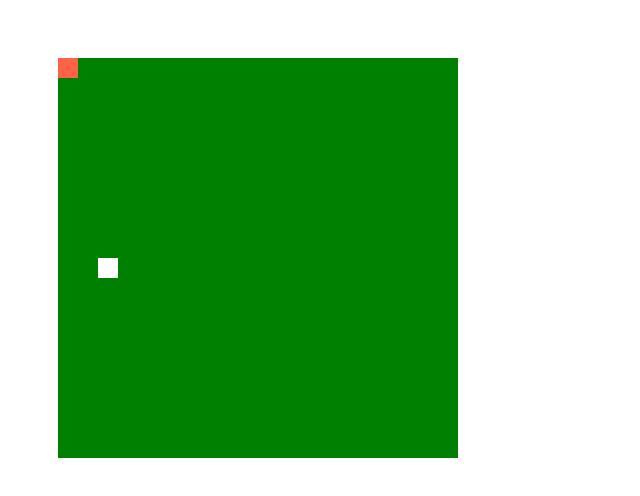
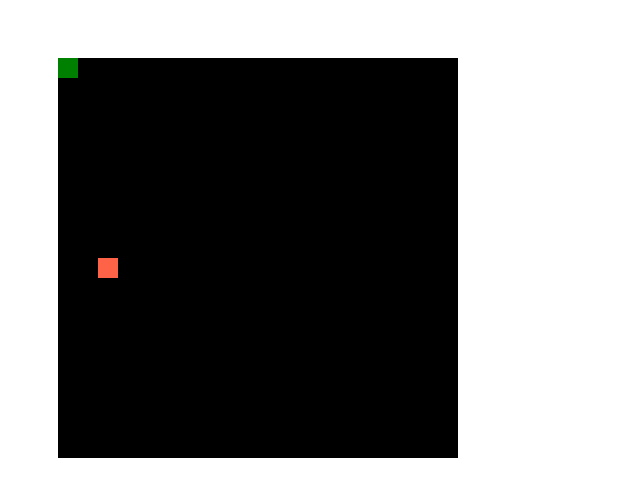
Before and after one commit to aerini/snake_game, a plain HTML site: page index.html in a window 1280 px wide. Shown: the whole page, without its empty margins (0-640 px from the left). Drawn offline with Linux system fonts and the light colour scheme.

Commit message:
color change

```diff
--- a/index.html
+++ b/index.html
@@ -68,7 +68,7 @@
                 y = 0;
             }
 
-            ctx.fillStyle = "green"
+            ctx.fillStyle = "black"
             ctx.fillRect(0, 0, canvas.width, canvas.height)
 
             //이미지 로딩 완료시 실행되는 함수
@@ -77,10 +77,10 @@
             }*/
 
 
-            ctx.fillStyle = "tomato"
+            ctx.fillStyle = "green"
             ctx.fillRect(x * snakeSize, y * snakeSize, snakeSize, snakeSize)
 
-            ctx.fillStyle = "white"
+            ctx.fillStyle = "tomato"
             ctx.fillRect(appleX * appleSize, appleY * appleSize, appleSize, appleSize)
 
         }
```
